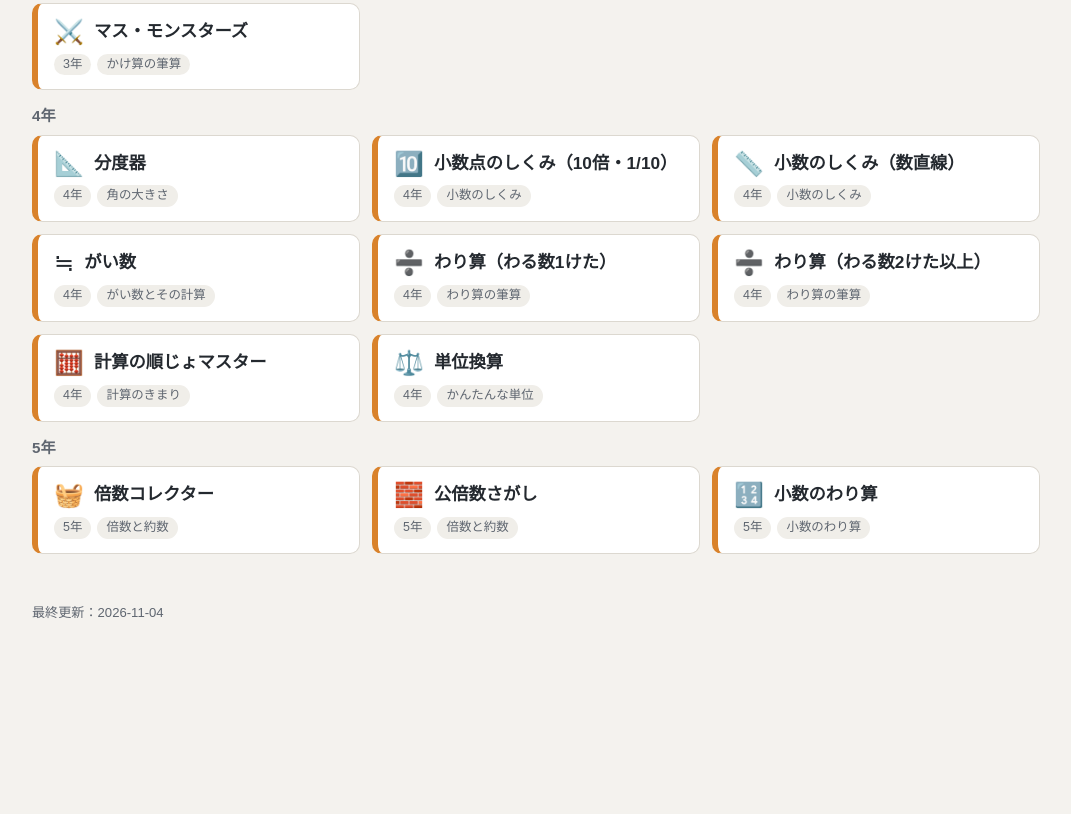
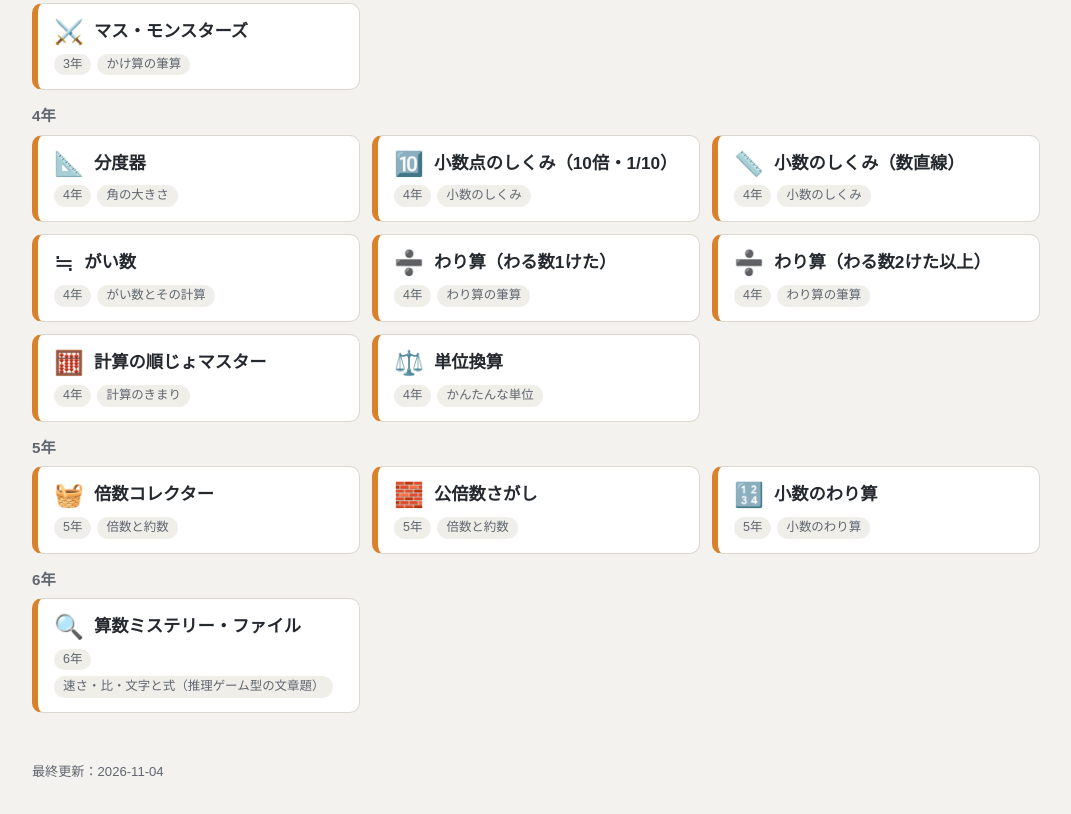
Before and after one commit to siro9ma29/kyoin-portal, a plain HTML site: page index.html in a window 1280 px wide. Shown: the part 1280-2094 px from the top of the page, without its empty margins (104-1175 px from the left). Before the commit the page ends 1935 px from the top, so only its background shows below. Drawn offline with Linux system fonts and the light colour scheme.

Commit message:
算数ミステリー・ファイル（6年）を授業で使うアプリに追加
Co-Authored-By: Claude Opus 5.5 <noreply@anthropic.com>
Claude-Session: https://claude.ai/code/session_0162yXPGXJhrz4PmH7JWBcB8

```diff
--- a/index.html
+++ b/index.html
@@ -146,6 +146,7 @@ const JUGYO = [
   { grade: 5, icon: "🧺", name: "倍数コレクター",                unit: "倍数と約数",       repo: "baisu-training" },
   { grade: 5, icon: "🧱", name: "公倍数さがし",                  unit: "倍数と約数",       repo: "koubaisu-search" },
   { grade: 5, icon: "🔢", name: "小数のわり算",                  unit: "小数のわり算",     repo: "syosu-warizan" },
+  { grade: 6, icon: "🔍", name: "算数ミステリー・ファイル",      unit: "速さ・比・文字と式（推理ゲーム型の文章題）", repo: "sansu-mystery" },
 ];
 /* ===== 編集ここまで ===== */
 
```
